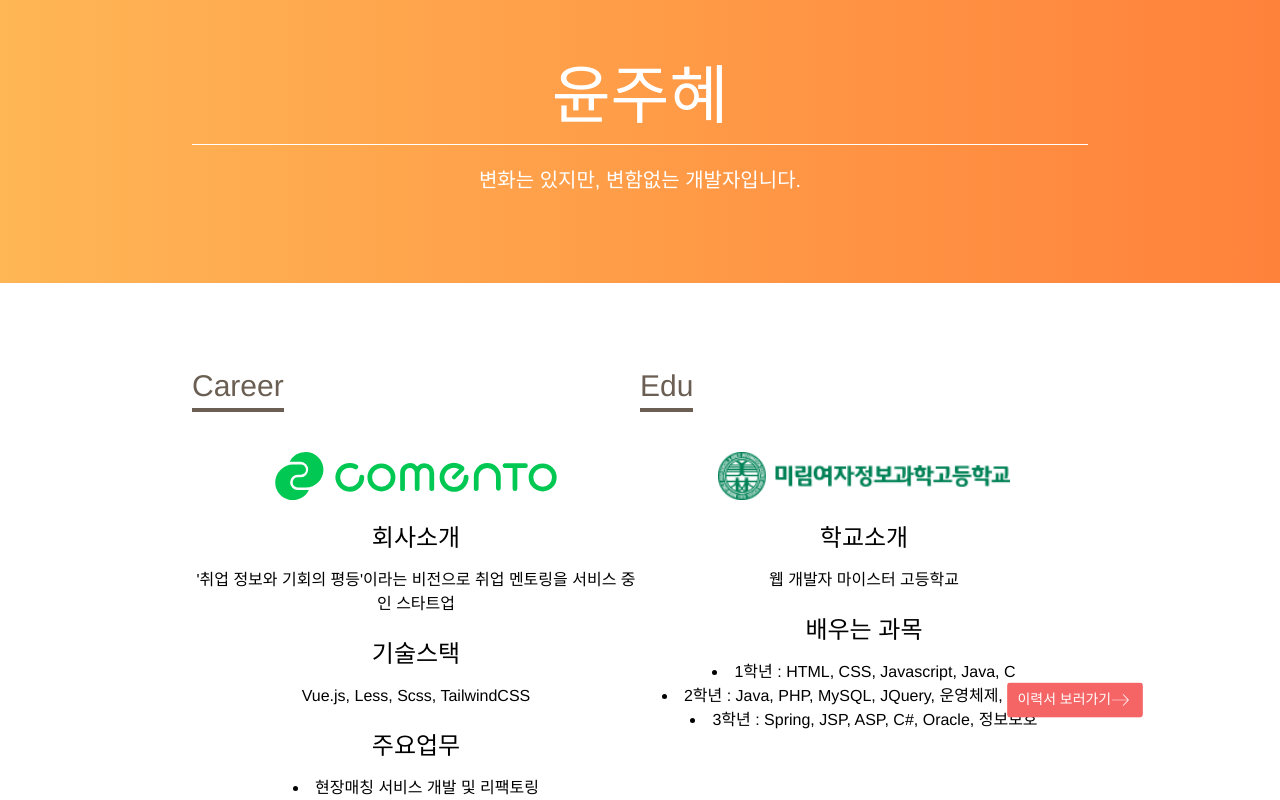
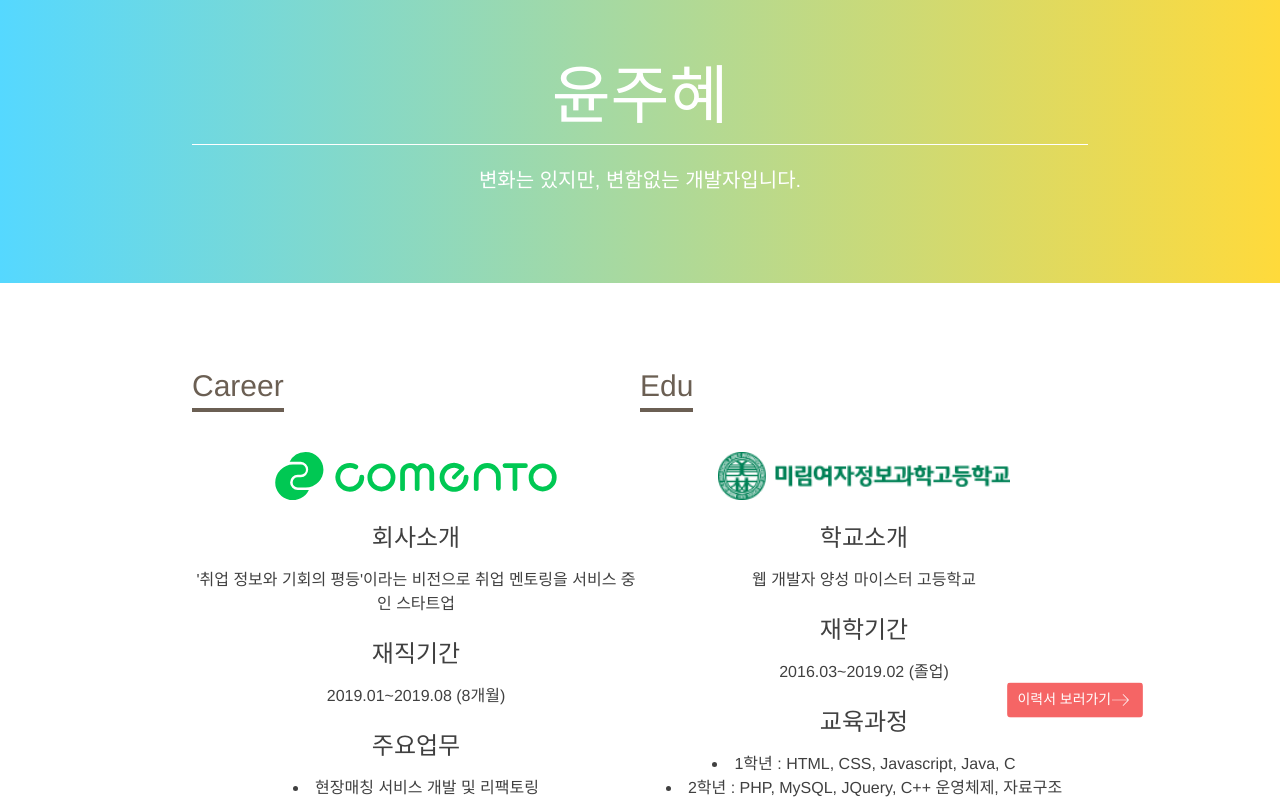
Before and after one commit to yoonjoohye/portfolio, a Vue app: page / in a window 1280 px wide. Shown: the top 800 px of the page. Built offline with nearby package versions, Linux system fonts and the light colour scheme; a web font is replaced by a local one.

Commit message:
[fix] 수정

```diff
--- a/src/assets/scss/background.scss
+++ b/src/assets/scss/background.scss
@@ -10,7 +10,7 @@ body {
 
 .bg {
   &-image {
-    background:linear-gradient(to right, #ffb655, #ff823b);
+    background:linear-gradient(to right, #55d8ff, #ffda3b);
     //background-image:url('https://gkofsflkibbo3126162.cdn.ntruss.com/background.jpg');
     background-size: cover;
     background-position: center;
--- a/src/assets/scss/font.scss
+++ b/src/assets/scss/font.scss
@@ -3,6 +3,7 @@
 body {
   font-family: 'NanumSquareRound', Helvetica, Arial, sans-serif;
   font-weight:300;
+  color:#404040;
 }
 .keep-all{
   word-break: keep-all;
--- a/src/components/About.vue
+++ b/src/components/About.vue
@@ -6,18 +6,16 @@
                     Career
                 </div>
                 <div class="text-center py-5">
-                    <div class="mb-5">
-                        <img class="w-full h-12 cursor-pointer" :src="require('../assets/images/logo/comento.svg')"
-                             @click="goComento"/>
+                    <div class="mb-5" @click="goComento">
+                        <img class="w-full h-12 cursor-pointer" :src="require('../assets/images/logo/comento.svg')"/>
                     </div>
-
                     <div class="mb-5">
                         <div class="text-2xl font-normal mb-3">회사소개</div>
                         <div>'취업 정보와 기회의 평등'이라는 비전으로 취업 멘토링을 서비스 중인 스타트업</div>
                     </div>
                     <div class="mb-5">
-                        <div class="text-2xl font-normal mb-3">기술스택</div>
-                        <div>Vue.js, Less, Scss, TailwindCSS</div>
+                        <div class="text-2xl font-normal mb-3">재직기간</div>
+                        <div>2019.01~2019.08 (8개월)</div>
                     </div>
                     <div class="mb-5">
                         <div class="text-2xl font-normal mb-3">주요업무</div>
@@ -27,6 +25,7 @@
                         <li>직무부트캠프 서비스 개발 및 실험</li>
                         <li>BIZ 채용공고 서비스 리팩토링</li>
                     </div>
+
                 </div>
             </div>
 
@@ -35,18 +34,21 @@
                     Edu
                 </div>
                 <div class="text-center py-5">
-                    <div class="flex justify-center mb-5">
-                        <img class="h-12 cursor-pointer" :src="require('../assets/images/logo/mirim.png')"
-                             @click="goMirim"/>
+                    <div class="flex justify-center mb-5" @click="goMirim">
+                        <img class="h-12 cursor-pointer" :src="require('../assets/images/logo/mirim.png')"/>
                     </div>
                     <div class="mb-5">
                         <div class="text-2xl font-normal mb-3">학교소개</div>
-                        <div>웹 개발자 마이스터 고등학교</div>
+                        <div>웹 개발자 양성 마이스터 고등학교</div>
                     </div>
                     <div class="mb-5">
-                        <div class="text-2xl font-normal mb-3">배우는 과목</div>
+                        <div class="text-2xl font-normal mb-3">재학기간</div>
+                        <div>2016.03~2019.02 (졸업)</div>
+                    </div>
+                    <div class="mb-5">
+                        <div class="text-2xl font-normal mb-3">교육과정</div>
                         <li>1학년 : HTML, CSS, Javascript, Java, C</li>
-                        <li>2학년 : Java, PHP, MySQL, JQuery, 운영체제, 자료구조</li>
+                        <li>2학년 : PHP, MySQL, JQuery, C++ 운영체제, 자료구조</li>
                         <li>3학년 : Spring, JSP, ASP, C#, Oracle, 정보보호</li>
                     </div>
                 </div>
@@ -60,10 +62,10 @@
         name: "About",
         methods: {
             goComento: () => {
-                location.href = 'https://comento.kr';
+                window.open('https://comento.kr','_blank');
             },
-            goMirim:()=>{
-                location.href='https://www.e-mirim.hs.kr/main.do';
+            goMirim: () => {
+                window.open('https://www.e-mirim.hs.kr/main.do','_blank');
             }
         }
     }
--- a/src/components/Resume.vue
+++ b/src/components/Resume.vue
@@ -1,5 +1,5 @@
 <template>
-    <div class="fixed bottom-10 right-10 btn-resume inline-block bg-red-500 rounded text-base text-white py-2 px-3">
+    <div class="z-10 fixed bottom-10 right-10 btn-resume inline-block bg-red-500 rounded text-base text-white py-2 px-3">
         <a class="flex justify-center items-center"
            href="https://drive.google.com/drive/folders/1kGlwKXYWo4R4-TAou7fAHpNHTIX6Gy9n?usp=sharing"
            target="_blank">
--- a/src/views/Detail.vue
+++ b/src/views/Detail.vue
@@ -1,37 +1,32 @@
 <template>
-    <div class="w-full flex justify-center items-center">
-        <div class="container detail">
+    <section class="w-full flex flex-col justify-center items-center ">
+        <div class="container profile">
+            <div class="">
+                <div class="text-5xl font-medium mb-5">{{portfolio.title}}</div>
+                <div class="mb-5" v-if="portfolio.url!==''">
+                    <a class="text-sm underline text-gray-700" :href="portfolio.url"
+                       target="_blank">{{portfolio.url}}</a>
+                </div>
+                <div class="border-l-4 border-gray-700 flex flex-wrap mb-5">
+                            <span class="font-normal  px-2 py-1 mr-1 mb-1"
+                                  v-for="skill in portfolio.skill"># {{skill}}</span>
+                </div>
+            </div>
+            <div class="mb-5">(프론트엔드 개발 기여도 100%)</div>
+            <p class="text-small mb-5" v-html="portfolio.content"></p>
+
+            <div class="text-xsmall underline text-gray-400 mb-5" v-if="portfolio.report">
+                관련기사::
+                <a v-for="report in portfolio.report" :href="report.url" target="_blank">{{report.name}}</a>
+            </div>
+
             <div class="masonry-detail">
                 <div class="item" v-for="item in portfolio.img">
                     <img class="mb-4 shadow-lg" :src="`https://d2ajlnsxcxj87x.cloudfront.net/portfolio/${item}`">
                 </div>
             </div>
         </div>
-        <div class="bg-black-85 py-5 text-white fixed bottom-0 w-full flex justify-center items-center">
-            <div class="detail-box">
-                <div class="flex flex-row-m justify-between mb-1">
-                    <div class="flex flex-row-m">
-                        <div class="text-lg font-medium mr-2 sm:mr-0">{{portfolio.title}}</div>
-                        <div class="mb-2" v-if="portfolio.url!==''">
-                            <a class="text-sm underline text-orange-400" :href="portfolio.url"
-                               target="_blank">{{portfolio.url}}</a>
-                        </div>
-                    </div>
-                    <div class="flex flex-wrap">
-                            <span class="text-xsmall font-normal border px-2 py-1 mr-1 mb-1"
-                                  v-for="skill in portfolio.skill"># {{skill}}</span>
-                    </div>
-                </div>
-                <div class="mb-2 sm:text-sm">(프론트엔드 개발 기여도 100%)</div>
-                <p class="text-small mb-3" v-html="portfolio.content"></p>
-
-                <div class="text-xsmall underline text-gray-400" v-if="portfolio.report">
-                    관련기사::
-                    <a v-for="report in portfolio.report" :href="report.url" target="_blank">{{report.name}}</a>
-                </div>
-            </div>
-        </div>
-    </div>
+    </section>
 </template>
 
 <script>
```
